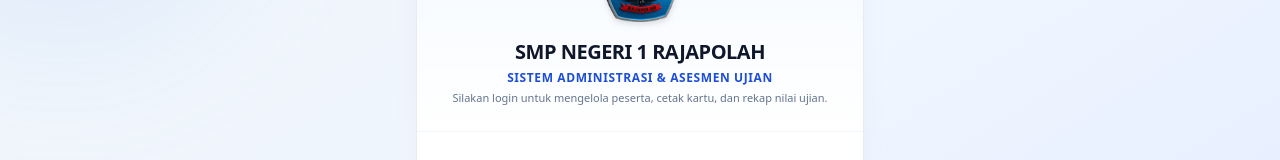
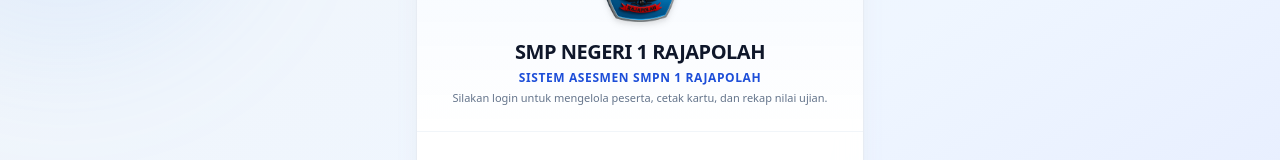
Before and after one commit to pendri13-crypto/administrasi-ujian, a Next.js app: page /login in a window 1280 px wide. Shown: the part 203-363 px from the top of the page. Built offline with nearby package versions, Linux system fonts and the light colour scheme.

Commit message:
Update system branding title to Sistem Asesmen SMPN 1 Rajapolah

```diff
--- a/src/app/layout.tsx
+++ b/src/app/layout.tsx
@@ -3,8 +3,8 @@ import './globals.css';
 import AppShell from '@/components/layout/AppShell';
 
 export const metadata: Metadata = {
-  title: 'ADM UJIAN - SMPN 1 Rajapolah',
-  description: 'Sistem Administrasi & Asesmen SMPN 1 Rajapolah: cetak kartu peserta, label meja, daftar hadir, dan rekapitulasi nilai ujian.',
+  title: 'Sistem Asesmen - SMPN 1 Rajapolah',
+  description: 'Sistem Asesmen SMPN 1 Rajapolah: cetak kartu peserta, label meja, daftar hadir, dan rekapitulasi nilai ujian.',
   icons: {
     icon: '/images/logo-sekolah-3d.png',
   },
--- a/src/app/login/page.tsx
+++ b/src/app/login/page.tsx
@@ -93,7 +93,7 @@ export default function LoginPage() {
               {schoolSettings.namaSekolah || 'SMP NEGERI 1 RAJAPOLAH'}
             </h1>
             <p className="text-xs font-semibold text-blue-700 uppercase tracking-wider mt-1">
-              Sistem Administrasi & Asesmen Ujian
+              Sistem Asesmen SMPN 1 Rajapolah
             </p>
             <p className="text-[11px] text-slate-500 mt-1">
               Silakan login untuk mengelola peserta, cetak kartu, dan rekap nilai ujian.
--- a/src/app/page.tsx
+++ b/src/app/page.tsx
@@ -73,7 +73,7 @@ export default function Dashboard() {
               <Calendar className="w-3.5 h-3.5" /> Agenda Aktif: {schoolSettings.namaUjian} ({schoolSettings.semester}) • TP {schoolSettings.tahunAjaran}
             </span>
             <h1 className="text-2xl sm:text-3xl font-extrabold tracking-tight">
-              Administrasi Ujian & Penilaian SMPN 1 Rajapolah
+              Sistem Asesmen SMPN 1 Rajapolah
             </h1>
             <p className="mt-2 text-blue-100 text-sm sm:text-base leading-relaxed">
               Kelola kartu peserta dengan foto siswa, cetak daftar hadir ujian per ruangan,
--- a/src/components/layout/AppShell.tsx
+++ b/src/components/layout/AppShell.tsx
@@ -107,9 +107,11 @@ export default function AppShell({ children }: { children: React.ReactNode }) {
                 />
               </div>
               <div>
-                <h1 className="text-base font-bold text-slate-900 leading-tight">ADM UJIAN</h1>
-                <p className="text-[11px] text-slate-500 hidden sm:block">
-                  Sistem Administrasi & Asesmen {schoolSettings.namaSekolah || 'SMPN 1 Rajapolah'}
+                <h1 className="text-base font-bold text-slate-900 leading-tight">
+                  Sistem Asesmen
+                </h1>
+                <p className="text-[11px] font-semibold text-slate-600 block">
+                  SMPN 1 Rajapolah
                 </p>
               </div>
             </Link>
@@ -257,7 +259,7 @@ export default function AppShell({ children }: { children: React.ReactNode }) {
 
       {/* Footer (Hidden on print) */}
       <footer className="no-print bg-white border-t border-slate-200 py-6 mt-12 text-center text-xs text-slate-500">
-        <p>© 2026 Sistem Administrasi & Asesmen SMPN 1 Rajapolah • Siap Hosting Gratis di Vercel & Supabase</p>
+        <p>© 2026 Sistem Asesmen SMPN 1 Rajapolah • Terintegrasi Cloud Supabase & Vercel</p>
       </footer>
     </div>
   );
```
